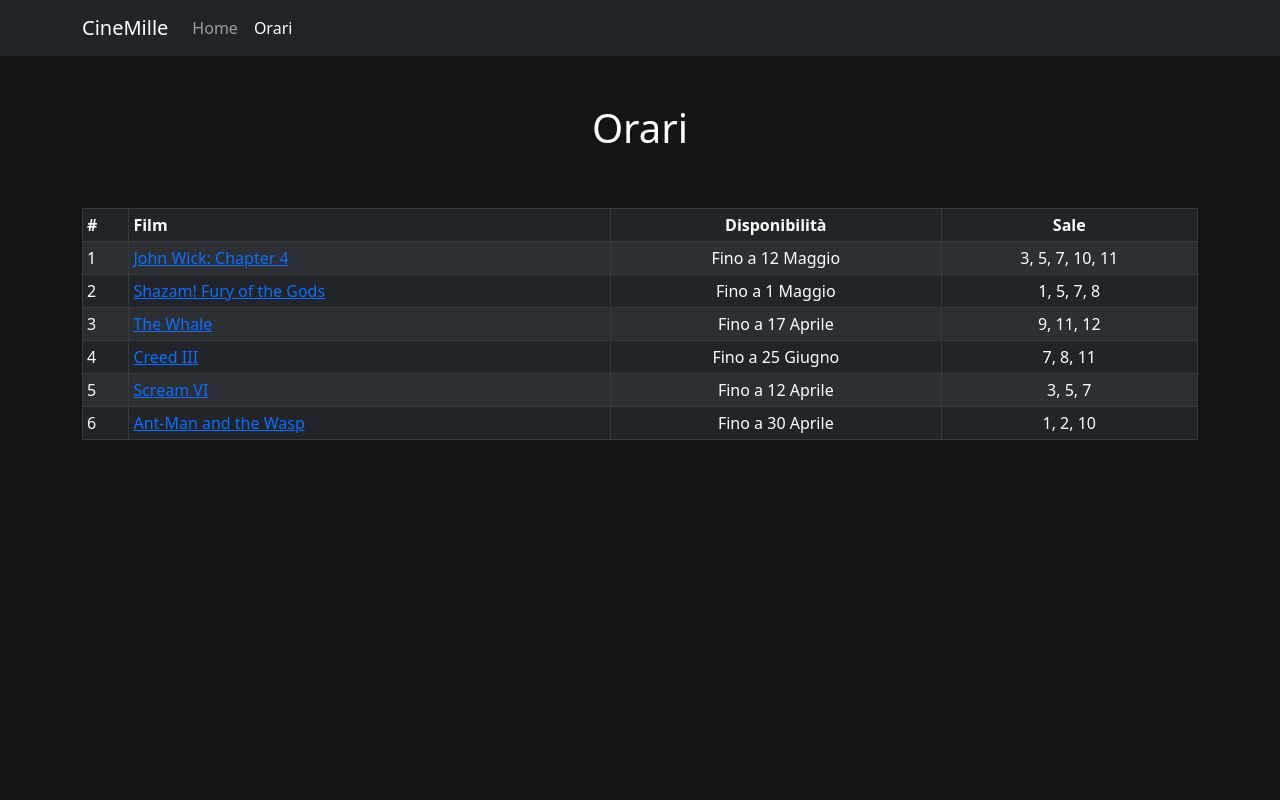
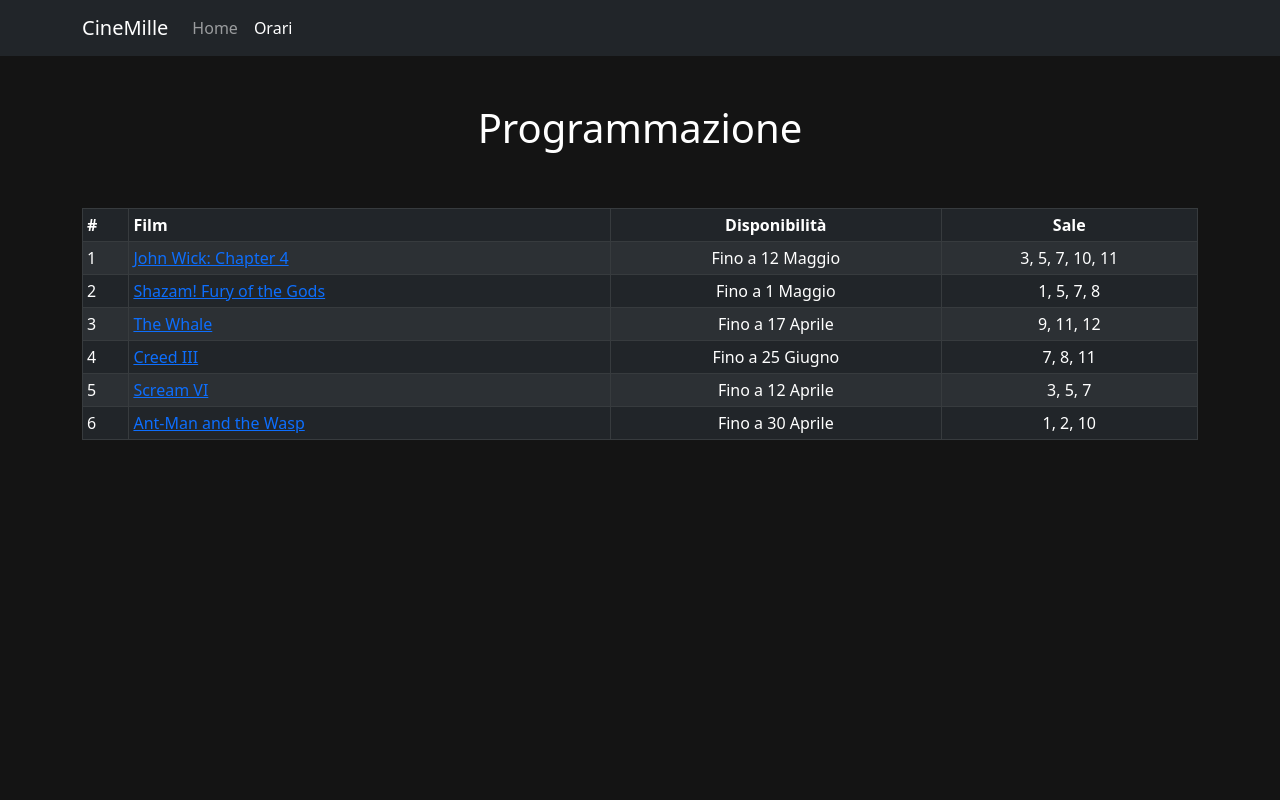
Before and after one commit to stefandayy/CineMille, a React (Create React App) app in the folder my-app/: page /schedule in a window 1280 px wide. Shown: the top 800 px of the page. Built offline with nearby package versions, Linux system fonts and the light colour scheme.

Commit message:
Update ScheduleTable.jsx

```diff
--- a/my-app/src/components/ScheduleTable.jsx
+++ b/my-app/src/components/ScheduleTable.jsx
@@ -6,7 +6,7 @@
 const ScheduleTable = ({ list }) => {
   return (
     <>
-      <h1 className="text-center py-5">Orari</h1>
+      <h1 className="text-center py-5">Programmazione</h1>
       <Container>
         <Table variant="dark" striped bordered size="sm" className="">
           <thead>
```
